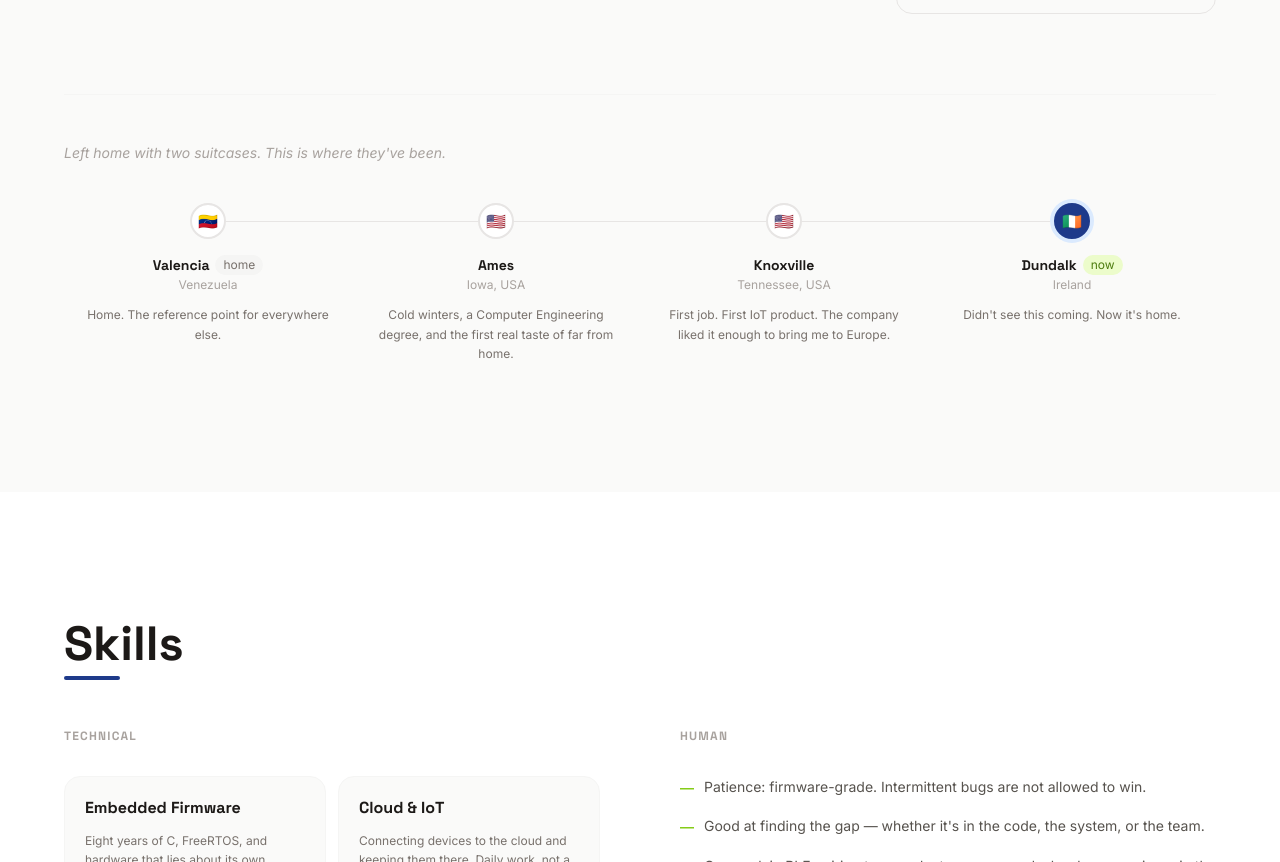
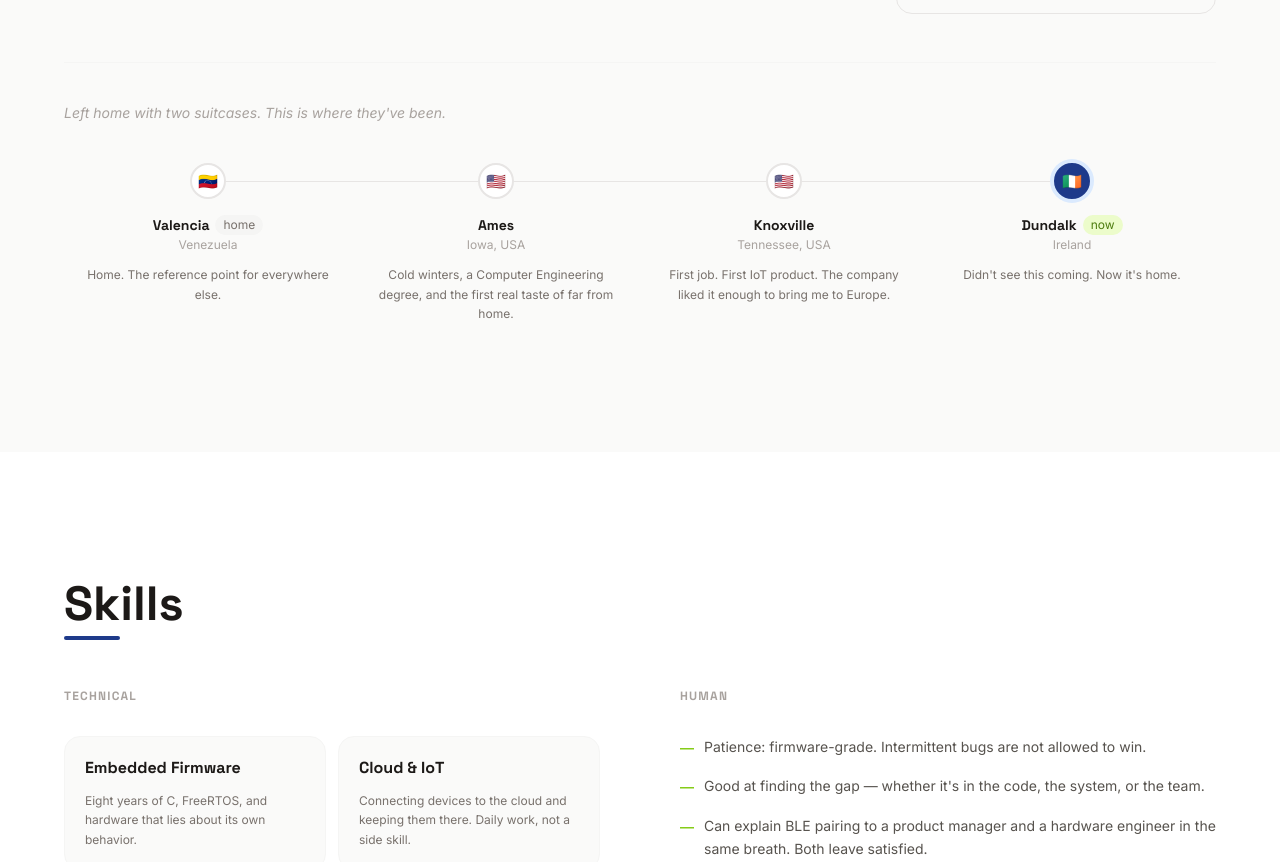
Before and after one commit to rrivaden03/rrivaden03.github.io, an Astro site: page / in a window 1280 px wide. Shown: the part 1572-2434 px from the top of the page. Built offline with nearby package versions, Linux system fonts and the light colour scheme; Astro itself is replaced by a stand-in of ours.

Commit message:
Fix spacing

```diff
--- a/src/components/About.astro
+++ b/src/components/About.astro
@@ -70,7 +70,7 @@ import { site } from '../data/content';
   </div>
 
   <!-- Life journey -->
-  <div class="reveal max-w-6xl mx-auto mt-20 pt-12 border-t border-stone-100">
+  <div class="reveal max-w-6xl mx-auto mt-12 pt-10 border-t border-stone-100">
     <p class="font-body text-sm text-stone-400 italic mb-10">{site.journey.tagline}</p>
 
     <!-- Desktop horizontal timeline -->
```
